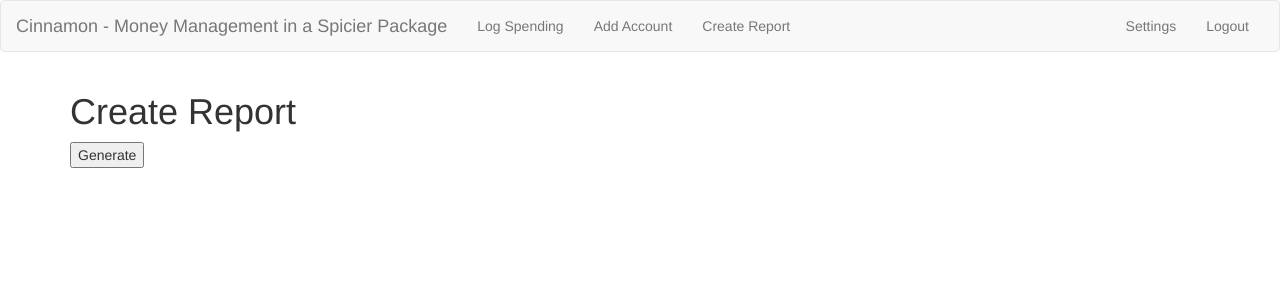
After one commit to alexander-ray/cinnamon, a Flask app: page /create_report in a window 1280 px wide. The commit adds this page. Shown: the top 300 px of the page. Run offline with Flask 2, Linux system fonts and the light colour scheme; a user stored in the database is signed in; tables that the repository leaves empty hold one stand-in row (values such as "Sample post"); some libraries are stand-ins or nearby versions.

Commit message:
Added simple report generation

```diff
--- /dev/null
+++ b/project/controllers/CreateReportController.py
@@ -0,0 +1,36 @@
+from project import app
+from project.controllers.forms import CreateReportForm
+from flask import render_template, redirect, request, make_response
+from flask_login import login_required, current_user
+from flask.views import View
+from io import StringIO
+import csv
+
+
+class CreateReportController(View):
+    methods = ['GET', 'POST']
+    decorators = [login_required]
+
+    def dispatch_request(self):
+        # display form
+        form = CreateReportForm(request.form)
+        if request.method == 'POST' and form.validate_on_submit():
+            # Code for generating csv
+            # https://stackoverflow.com/questions/11914472/
+            # https://stackoverflow.com/questions/26997679/
+            sio = StringIO()
+            writer = csv.writer(sio)
+            instances = current_user.spending_history.get_spending_instances()
+            # Float formatting
+            # Make nested list for writerows
+            instances = [[i.__str__(), '{0:.2f}'.format(i.amount), i.account.name, i.date] for i in instances]
+            writer.writerows(instances)
+            output = make_response(sio.getvalue())
+            output.headers["Content-Disposition"] = "attachment; filename=export.csv"
+            output.headers["Content-type"] = "text/csv"
+            return output
+        return render_template('create_report.html',
+                               form=form)
+
+
+app.add_url_rule('/create_report', view_func=CreateReportController.as_view('create_report'))
--- a/project/controllers/HomeController.py
+++ b/project/controllers/HomeController.py
@@ -8,9 +8,7 @@ class HomeController(View):
     decorators = [login_required]
 
     def dispatch_request(self):
-        # Sort in reverse chronological order
-        instances = list(sorted(current_user.spending_history.get_spending_instances(),
-                                key=lambda x: x.date, reverse=True))
+        instances = current_user.spending_history.get_spending_instances()
         return render_template('home.html', instances=instances)
 
 
--- a/project/controllers/forms.py
+++ b/project/controllers/forms.py
@@ -82,3 +82,7 @@ class AddAccountForm(Form):
         'Account',
         validators=[InputRequired(), Length(max=255)]
     )
+
+
+class CreateReportForm(Form):
+    pass
--- a/project/models/SpendingHistory.py
+++ b/project/models/SpendingHistory.py
@@ -8,7 +8,8 @@ class SpendingHistory(db.Model):
     user_id = db.Column(db.Integer, db.ForeignKey('user.id'))
 
     def get_spending_instances(self):
-        return self.spending_instances
+        # Sort in reverse chronological order
+        return list(sorted(self.spending_instances, key=lambda x: x.date, reverse=True))
 
     def add_spending_instance(self, instance):
         self.spending_instances.append(instance)
--- a/project/templates/base.html
+++ b/project/templates/base.html
@@ -9,22 +9,21 @@
     <!--https://bootstrapdocs.com/v3.3.5/docs/components/#navbar-->
     <nav class="navbar navbar-default">
         <div class="container-fluid">
-        <!-- Brand and toggle get grouped for better mobile display -->
         <div class="navbar-header">
           <a class="navbar-brand" href="{{ url_for('home') }}">Cinnamon - Money Management in a Spicier Package</a>
         </div>
-        <!-- Collect the nav links, forms, and other content for toggling -->
         <div class="collapse navbar-collapse" id="bs-example-navbar-collapse-1">
             <ul class="nav navbar-nav">
                 <li><a href="{{ url_for('spend') }}">Log Spending <span class="sr-only">(current)</span></a></li>
                 <li><a href="{{ url_for('add_account') }}">Add Account</a></li>
+                <li><a href="{{ url_for('create_report') }}">Create Report</a></li>
             </ul>
             <ul class="nav navbar-nav navbar-right">
                 <li><a href="{{ url_for('settings') }}">Settings</a></li>
                 <li><a href="{{ url_for('logout') }}">Logout</a></li>
             </ul>
-        </div><!-- /.navbar-collapse -->
-        </div><!-- /.container-fluid -->
+        </div>
+        </div>
     </nav>
 {% endblock %}
 
--- /dev/null
+++ b/project/templates/create_report.html
@@ -0,0 +1,15 @@
+{% extends "base.html" %}
+{% import 'bootstrap/wtf.html' as wtf %}
+
+{% block app_content %}
+    <!-- https://blog.miguelgrinberg.com/post/the-flask-mega-tutorial-part-xi-facelift -->
+    <h1>Create Report</h1>
+    <form method="POST">
+        <div class="row">
+            <div class="col-md-4">
+                {{ wtf.quick_form(form) }}
+                <input type=submit value='Generate'>
+            </div>
+        </div>
+    </form>
+{% endblock %}
```
